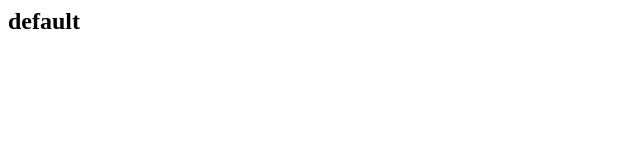
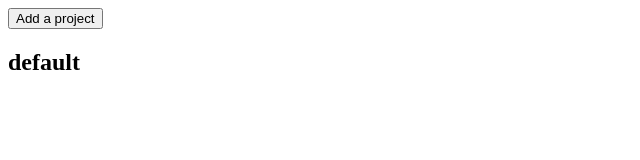
Before and after one commit to yakitoritrash/js-touch, a plain HTML site: page todo/index.html in a window 1280 px wide. Both pictures are taken after a click on the element "default". Shown: the whole page, without its empty margins (0-640 px from the left). Drawn offline with Linux system fonts and the light colour scheme.

Commit message:
display todos

```diff
--- a/todo/index.html
+++ b/todo/index.html
@@ -5,6 +5,7 @@
     </title>
   </head>
   <body>
+    <button id = "add-project">Add a project</button>
     <script src = "index.js"></script>
   </body>
 </html>
--- a/todo/index.js
+++ b/todo/index.js
@@ -70,6 +70,7 @@ const DisplayController = (function () {
       displayname.textContent = `${projectarr[i].name}`;
       displayname.addEventListener('click', () => {
         mainapp.return_todos(projectarr[i].name);
+        displayTodos(projectarr[i].name)
       })
       sidebar.appendChild(displayname);
     }
```
